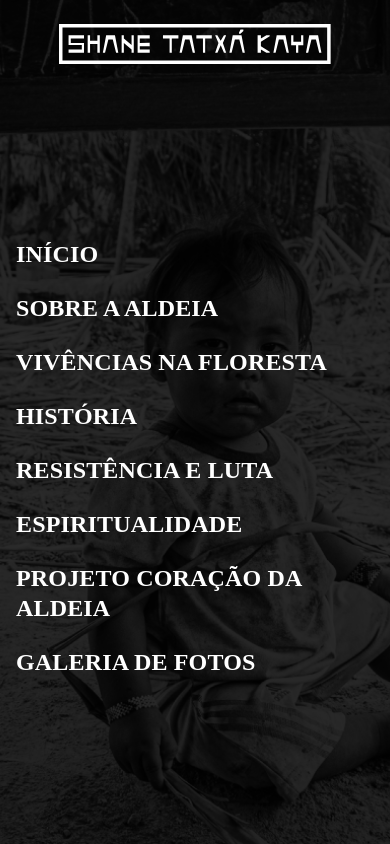
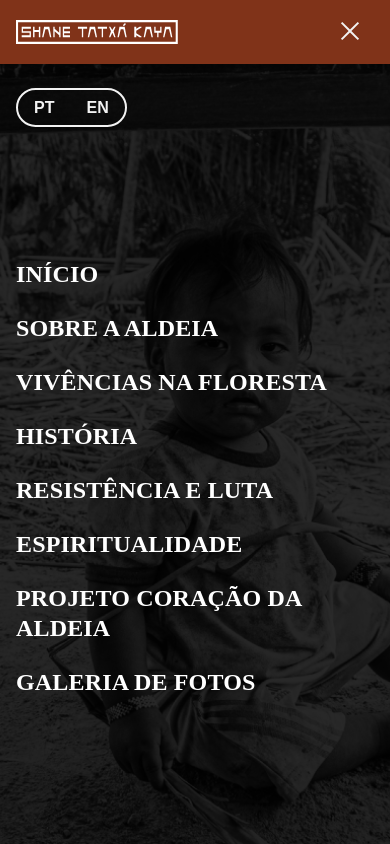
Before and after one commit to larasantos8/aldeia-shanetaxta, a Next.js app: page /1/about in a window 390 px wide. Both pictures are taken after a click on the button "Abrir menu". Shown: the top 844 px of the page. Built offline with nearby package versions, Linux system fonts and the light colour scheme; a web font is replaced by a local one.

Commit message:
feat: enhance Header and Menu components with responsive design; add mobile support for logo and locale switcher

```diff
--- a/src/app/[locale]/_components/header/index.tsx
+++ b/src/app/[locale]/_components/header/index.tsx
@@ -8,6 +8,7 @@ import styles from './style.module.scss';
 import Menu from '../menu';
 import LocaleSwitcher from '../localeSwitcher';
 import { useScrolled } from '@/hooks/useScrolled';
+import { useIsMobile } from '@/hooks/useIsMobile';
 
 interface PageTitles {
   [key: string]: string;
@@ -18,6 +19,7 @@ const Header: React.FC = () => {
   const [isMounted, setIsMounted] = useState(false);
   const pathname = usePathname();
   const scrolled = useScrolled();
+  const isMobile = useIsMobile();
   const t = useTranslations('Menu');
 
   useEffect(() => {
@@ -41,7 +43,7 @@ const Header: React.FC = () => {
   const pageTitle = pageTitles[currentPath];
 
   const isTransparent = isMounted && isHomePage && !scrolled;
-  const useVerticalLogo = isMounted && isHomePage && !scrolled;
+  const useVerticalLogo = isMounted && (isMobile || (isHomePage && !scrolled));
 
   const handleOpenMenu = () => {
     setIsMenuOpen(true);
@@ -53,7 +55,7 @@ const Header: React.FC = () => {
 
   return (
     <>
-      <header className={`${styles.header} ${isTransparent ? styles.transparent : ''}`}>
+      <header className={`${styles.header} ${isTransparent ? styles.transparent : ''} ${useVerticalLogo ? styles.centered : ''}`}>
         <Link href="/" className={styles.brandWrapper}>
           <Image
             src={useVerticalLogo ? "/assets/icons/brand/brand-vertical.svg" : "/assets/icons/brand/brand-horizontal.svg"}
--- a/src/app/[locale]/_components/header/style.module.scss
+++ b/src/app/[locale]/_components/header/style.module.scss
@@ -20,6 +20,10 @@
   &.transparent {
     background-color: transparent;
   }
+
+  &.centered {
+    align-items: center;
+  }
 }
 
 .brandWrapper {
@@ -40,8 +44,13 @@
 }
 
 .logoVertical {
-  width: 56px;
-  height: 56px;
+  width: 40px;
+  height: 40px;
+
+  .transparent & {
+    width: 56px;
+    height: 56px;
+  }
 }
 
 .pageTitle {
--- a/src/app/[locale]/_components/menu/index.tsx
+++ b/src/app/[locale]/_components/menu/index.tsx
@@ -5,6 +5,7 @@ import { useTranslations } from 'next-intl';
 import { Link } from '@/navigation';
 import Image from 'next/image';
 import styles from './style.module.scss';
+import LanguageSwitcher from '../localeSwitcher';
 
 interface MenuProps {
   isOpen: boolean;
@@ -42,18 +43,18 @@ const Menu: React.FC<MenuProps> = ({ isOpen, onClose }) => {
   return (
     <div className={styles.menuOverlay}>
       <div className={styles.menuContainer}>
+        <header className={styles.menuHeader}>
           <Link href="/" className={styles.logoWrapper} onClick={onClose}>
             <Image
               src="/assets/icons/brand/brand-horizontal.svg"
               alt="Shane Tatxá Kawa"
               className={styles.logo}
-            width={200}
-            height={40}
+              width={162}
+              height={24}
               priority
             />
           </Link>
 
-        <div className={styles.topActions}>
           <button
             className={styles.closeButton}
             onClick={onClose}
@@ -66,6 +67,10 @@ const Menu: React.FC<MenuProps> = ({ isOpen, onClose }) => {
               height={32}
             />
           </button>
+        </header>
+
+        <div className={styles.mobileSwitcher}>
+          <LanguageSwitcher />
         </div>
 
         <nav className={styles.menuNav}>
--- a/src/app/[locale]/_components/menu/style.module.scss
+++ b/src/app/[locale]/_components/menu/style.module.scss
@@ -8,22 +8,32 @@
   left: 0;
   width: 100vw;
   height: 100vh;
-  background-image: url('/assets/images/image-menu.png');
-  background-size: cover;
-  background-position: center;
-  background-repeat: no-repeat;
   z-index: 9999;
   overflow-y: auto;
 
   &::before {
     content: '';
-    position: absolute;
+    position: fixed;
+    top: 0;
+    left: 0;
+    width: 100%;
+    height: 100%;
+    background-image: url('/assets/images/image-menu.png');
+    background-size: cover;
+    background-position: center;
+    background-repeat: no-repeat;
+    z-index: 0;
+  }
+
+  &::after {
+    content: '';
+    position: fixed;
     top: 0;
     left: 0;
     width: 100%;
     height: 100%;
     background-color: rgba(0, 0, 0, 0.5);
-    z-index: -1;
+    z-index: 1;
   }
 }
 
@@ -31,52 +41,47 @@
   position: relative;
   width: 100%;
   min-height: 100vh;
-  padding: 24px 16px;
   display: flex;
   flex-direction: column;
+  z-index: 2;
 
   @media (min-width: $breakpoint-desktop) {
     padding: 16px 78px;
   }
 }
 
+.menuHeader {
+  background-color: $uni;
+  height: 64px;
+  padding: 20px 16px;
+  display: flex;
+  align-items: center;
+  justify-content: space-between;
+
+  @media (min-width: $breakpoint-desktop) {
+    background-color: transparent;
+    height: auto;
+    padding: 16px 0;
+  }
+}
+
 .logoWrapper {
   display: flex;
-  justify-content: center;
-  margin-bottom: 32px;
+  align-items: center;
 
   @media (min-width: $breakpoint-desktop) {
+    justify-content: center;
     margin-bottom: 40px;
   }
 }
 
 .logo {
-  height: 40px;
-  width: auto;
+  width: 162px;
+  height: 24px;
 
   @media (min-width: $breakpoint-desktop) {
+    width: auto;
     height: 60px;
-  }
-}
-
-.topActions {
-  position: absolute;
-  top: 16px;
-  right: 78px;
-  display: none;
-  align-items: center;
-  gap: 24px;
-
-  @media (min-width: $breakpoint-desktop) {
-    display: flex;
-  }
-}
-
-.mobileSwitcher {
-  margin-bottom: 32px;
-
-  @media (min-width: $breakpoint-desktop) {
-    display: none;
   }
 }
 
@@ -86,6 +91,12 @@
   cursor: pointer;
   padding: 8px;
   transition: opacity 0.3s ease;
+
+  @media (min-width: $breakpoint-desktop) {
+    position: absolute;
+    top: 16px;
+    right: 0;
+  }
 
   &:hover {
     opacity: 0.7;
@@ -97,10 +108,23 @@
   }
 }
 
+.mobileSwitcher {
+  padding: 24px 16px;
+
+  @media (min-width: $breakpoint-desktop) {
+    display: none;
+  }
+}
+
 .menuNav {
   flex: 1;
   display: flex;
   align-items: center;
+  padding: 0 16px 40px 16px;
+
+  @media (min-width: $breakpoint-desktop) {
+    padding: 0;
+  }
 }
 
 .menuList {
--- a/src/styles/globals.scss
+++ b/src/styles/globals.scss
@@ -90,6 +90,9 @@ a {
 .wrapper {
   max-width: 1128px;
   margin: 0 auto;
-  padding-left: 16px;
-  padding-right: 16px;
+  padding: 80px 16px 0 16px;
+
+  @media (min-width: 768px) {
+    padding: 96px 76px 0 76px;
+  }
 }
```
Lines whose indentation alone changed are shown as unchanged.
